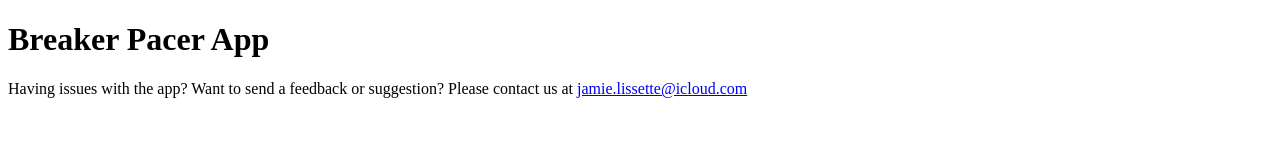
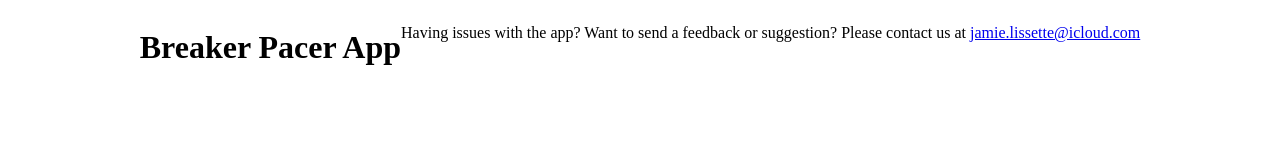
Before and after one commit to leogalmeida/breaker-pacer-app, a plain HTML site: page index.html in a window 1280 px wide. Drawn offline with Linux system fonts and the light colour scheme.

Commit message:
Update index.html

```diff
--- a/index.html
+++ b/index.html
@@ -5,9 +5,9 @@
     <meta name="description" content="Breaker Pacer App Support Page">
   </head>
   <body>
-    <div style="margin: 0 auto;">
+    <div style="display:flex; justify-content:center;">
       <h1>Breaker Pacer App</h1>
+      <p>Having issues with the app? Want to send a feedback or suggestion? Please contact us at <a href="mailto:jamie.lissette@icloud.com">jamie.lissette@icloud.com</a></p>
     </div>
-    <p style="margin: 0 auto;">Having issues with the app? Want to send a feedback or suggestion? Please contact us at <a href="mailto:jamie.lissette@icloud.com">jamie.lissette@icloud.com</a></p>
   </body>
 </html>
```
